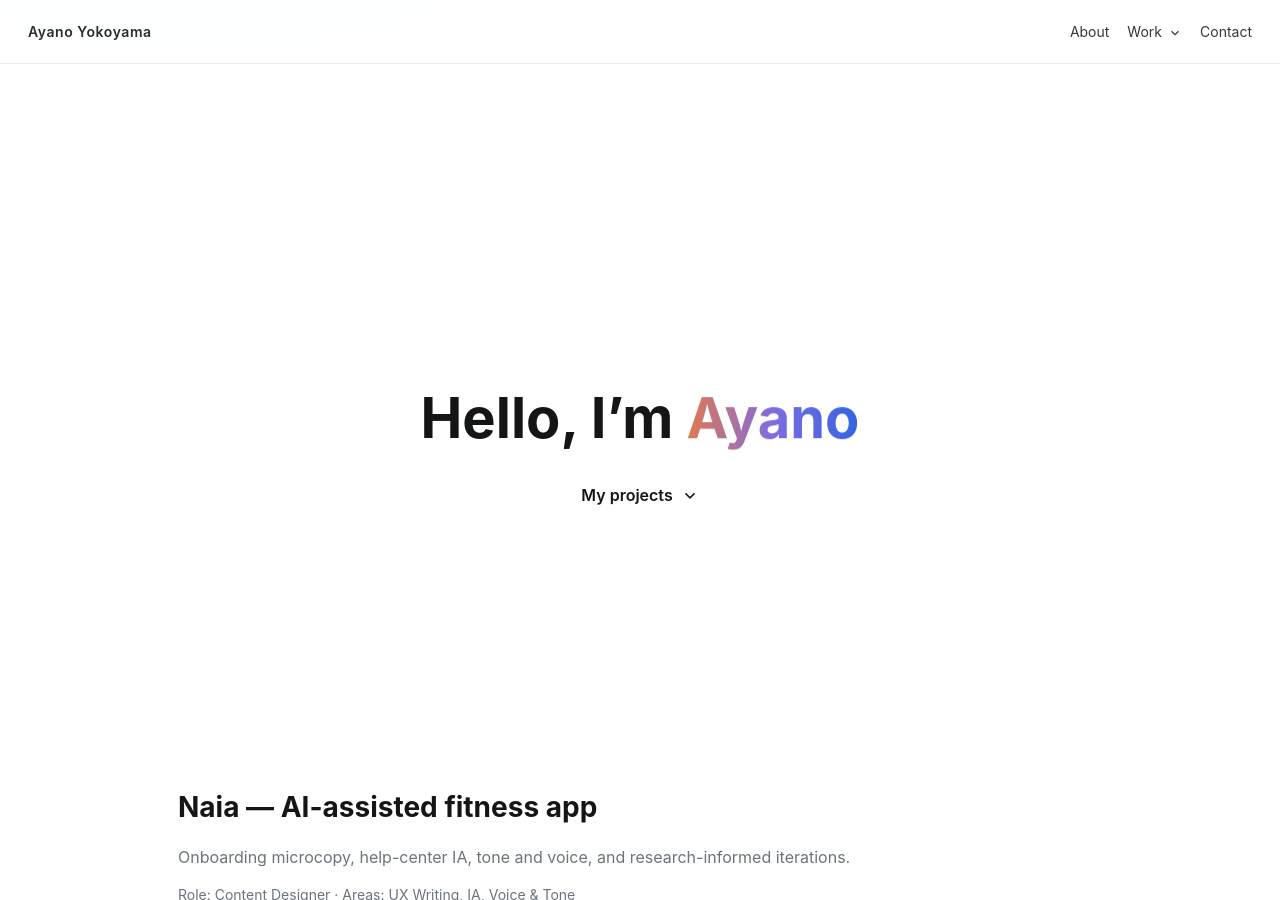
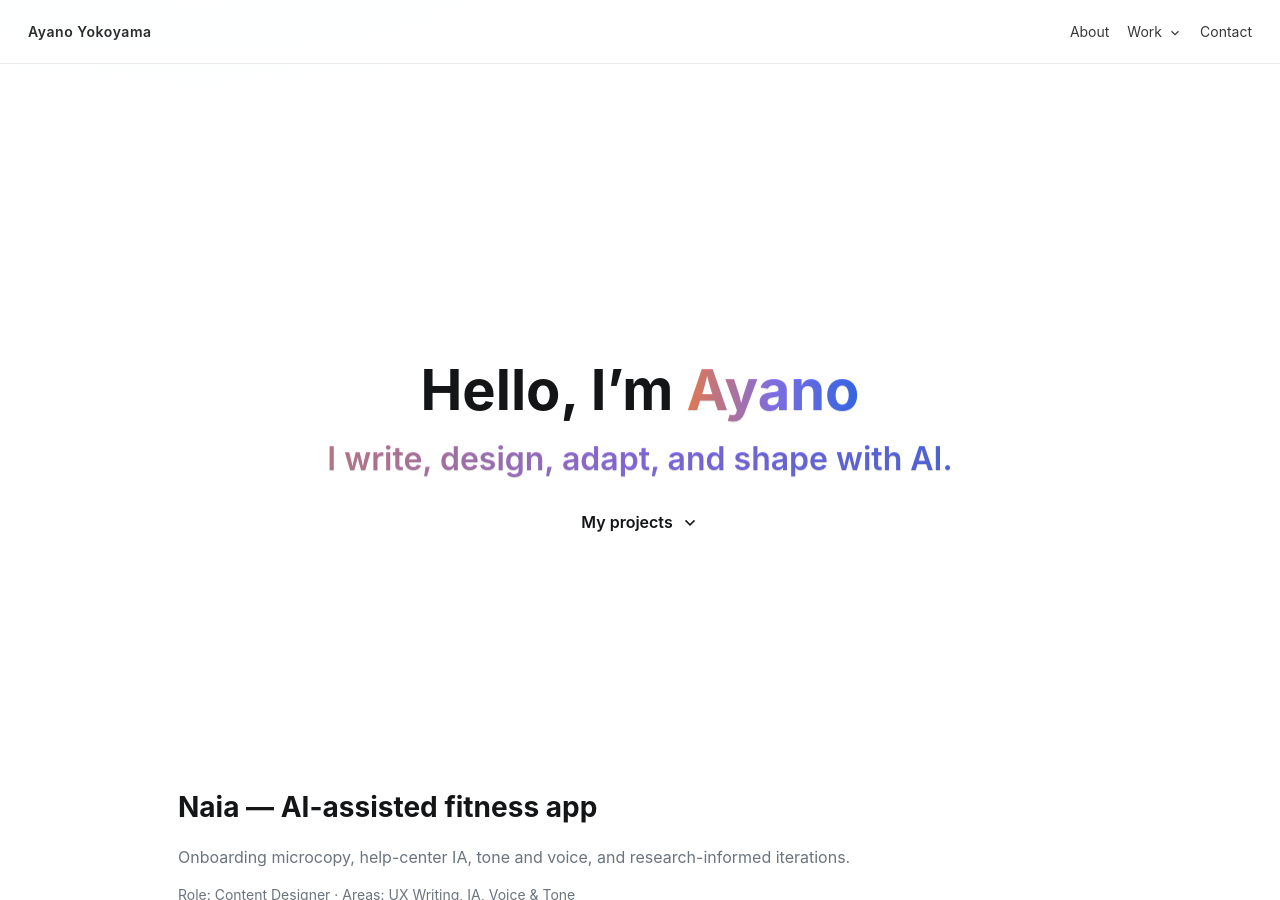
Before and after one commit to ayanoyokoyama/ayanoyokoyama-github.io, a Jekyll site: the page built from index.md, in a window 1280 px wide and 900 px high. Built offline with Jekyll 4.4.1, drawn with Linux system fonts in a browser that asks for light colours.

Commit message:
Update home.html

```diff
--- a/_layouts/home.html
+++ b/_layouts/home.html
@@ -9,13 +9,13 @@
   <link rel="stylesheet" href="/style.css" />
 </head>
 <body class="light-only">
-  <!-- Fixed, minimal header -->
+  <!-- Fixed minimal header -->
   <header class="topbar">
     <a class="brand-link" href="/">{{ site.title }}</a>
     <nav class="topnav">
       <a href="/about/">About</a>
 
-      <!-- WORK dropdown (keyboard & mobile friendly) -->
+      <!-- WORK dropdown -->
       <details class="work-menu">
         <summary>
           Work
@@ -34,29 +32,23 @@
   </header>
 
   <main>
-    <!-- Big landing hero (fills 80% of viewport height) -->
+    <!-- Tall landing hero -->
     <section class="hero-landing hero-tall wrap">
       <h1 class="hero-big">
         Hello, I’m <span class="name">Ayano</span>
       </h1>
 
+      <!-- Subline (kept separate so it never disappears) -->
+      <div class="hero-sub">I write, design, adapt, and shape with AI.</div>
 
-
-     <!-- OLD -->
-<!-- <a class="scroll-cta" href="#projects" aria-label="Scroll to projects">
-  <span>My projects</span>
-  <svg viewBox="0 0 24 24" class="chev"><path d="M6 9l6 6 6-6" fill="none" stroke="currentColor" stroke-width="2"/></svg>
-</a> -->
-
-<!-- NEW: minimal text link, centered -->
+      <!-- Minimal scroll link -->
       <a class="scroll-link" href="#projects" aria-label="Scroll to projects">
         My projects
         <svg viewBox="0 0 24 24" class="chev"><path d="M6 9l6 6 6-6" fill="none" stroke="currentColor" stroke-width="2"/></svg>
       </a>
-
     </section>
 
-    <!-- Projects -->
+    <!-- Projects list rendered from index.md -->
     <section id="projects" class="wrap projects-stack">
       {{ content }}
     </section>
```
Also changed, not shown: other parts of _layouts/home.html (+1 -3 lines). Lines whose indentation alone changed are shown as unchanged.
